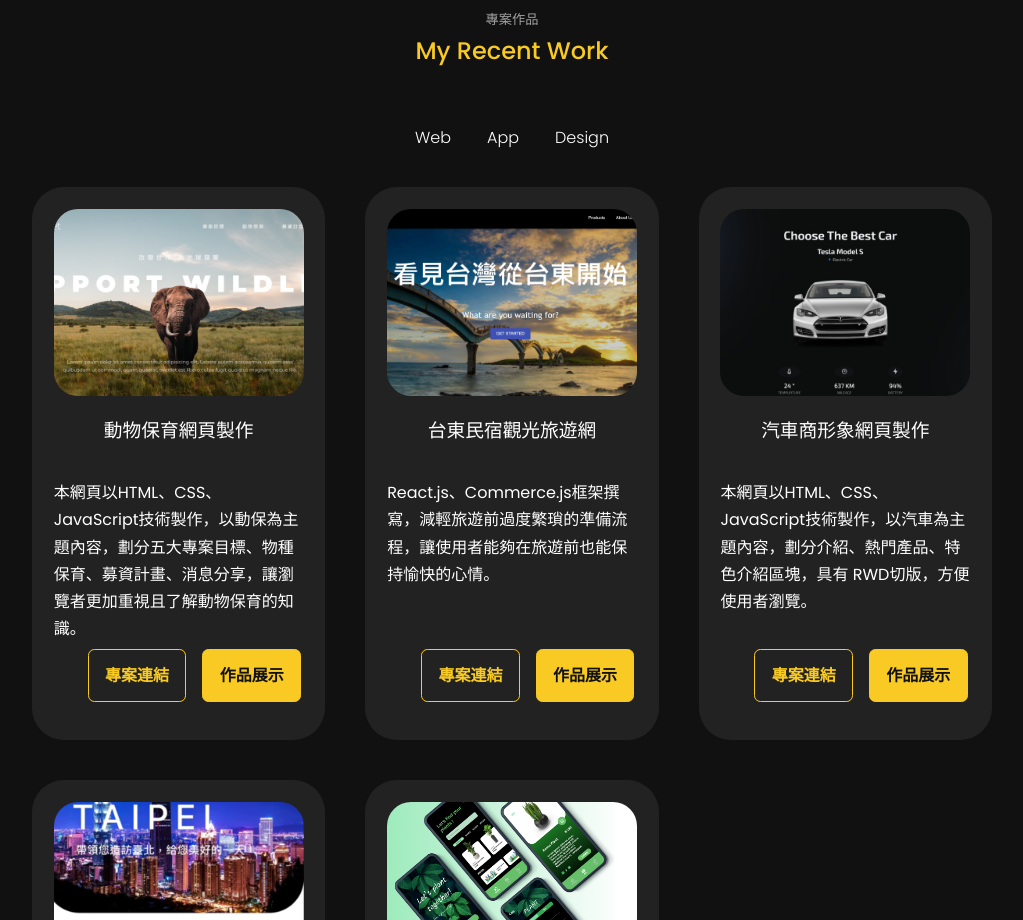
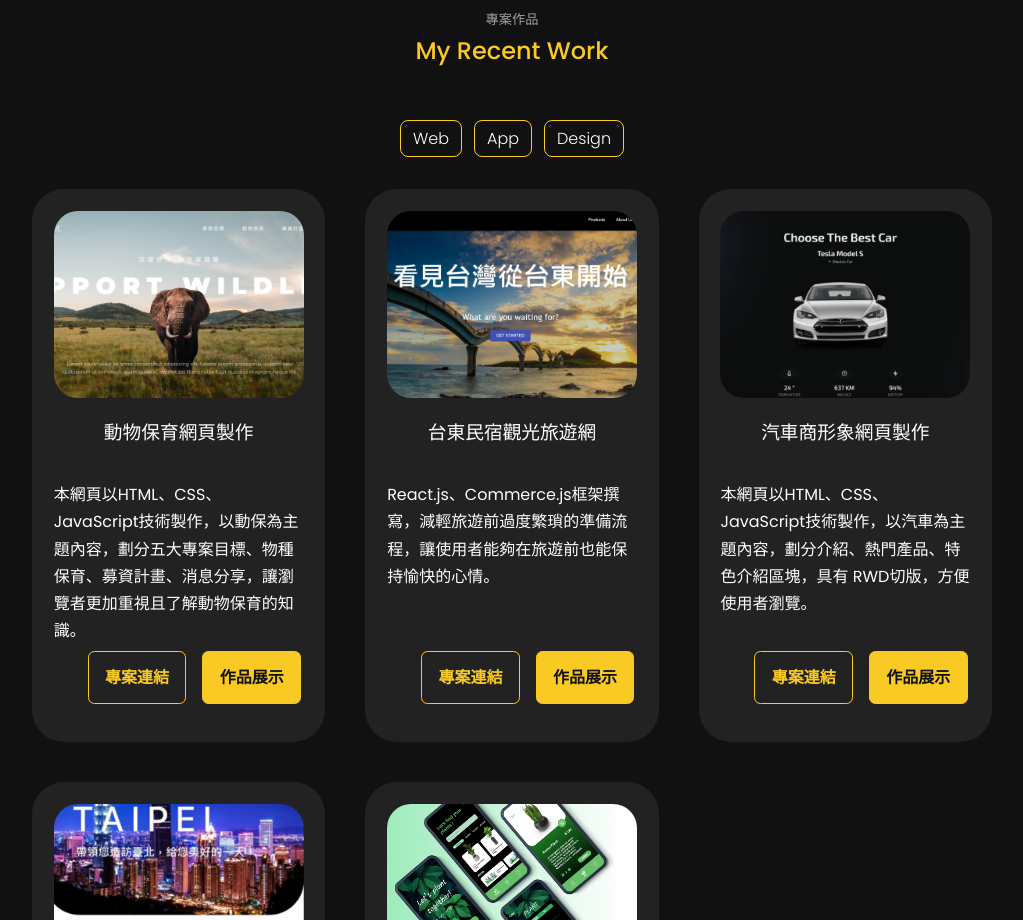
Before and after one commit to 02071819/tsengkuolun-portfolio, a React (Create React App) app: page / in a window 1280 px wide. Shown: the part 2420-3340 px from the top of the page, without its empty margins (128-1151 px from the left). Built offline with nearby package versions, Linux system fonts and the light colour scheme.

Commit message:
Update Experience.jsx

```diff
--- a/src/components/experience/Experience.jsx
+++ b/src/components/experience/Experience.jsx
@@ -73,9 +73,9 @@ const Experience = () => {
 
       <div className="work__filters">
         {/* <span className="work__item active-work" onClick={() => setItems(data)}>All</span> */}
-        <span className="work__item" onClick={() => filterItem('web')}>Web</span>
-        <span className="work__item" onClick={() => filterItem('app')}>App</span>
-        <span className="work__item" onClick={() => filterItem('design')}>Design</span>
+        <span className="work__item btn btn-warning" onClick={() => filterItem('web')}>Web</span>
+        <span className="work__item btn btn-warning" onClick={() => filterItem('app')}>App</span>
+        <span className="work__item btn btn-warning" onClick={() => filterItem('design')}>Design</span>
       </div>
 
       <div className="container portfolio__container" data-aos="fade-up" data-aos-duration="2000">
```
